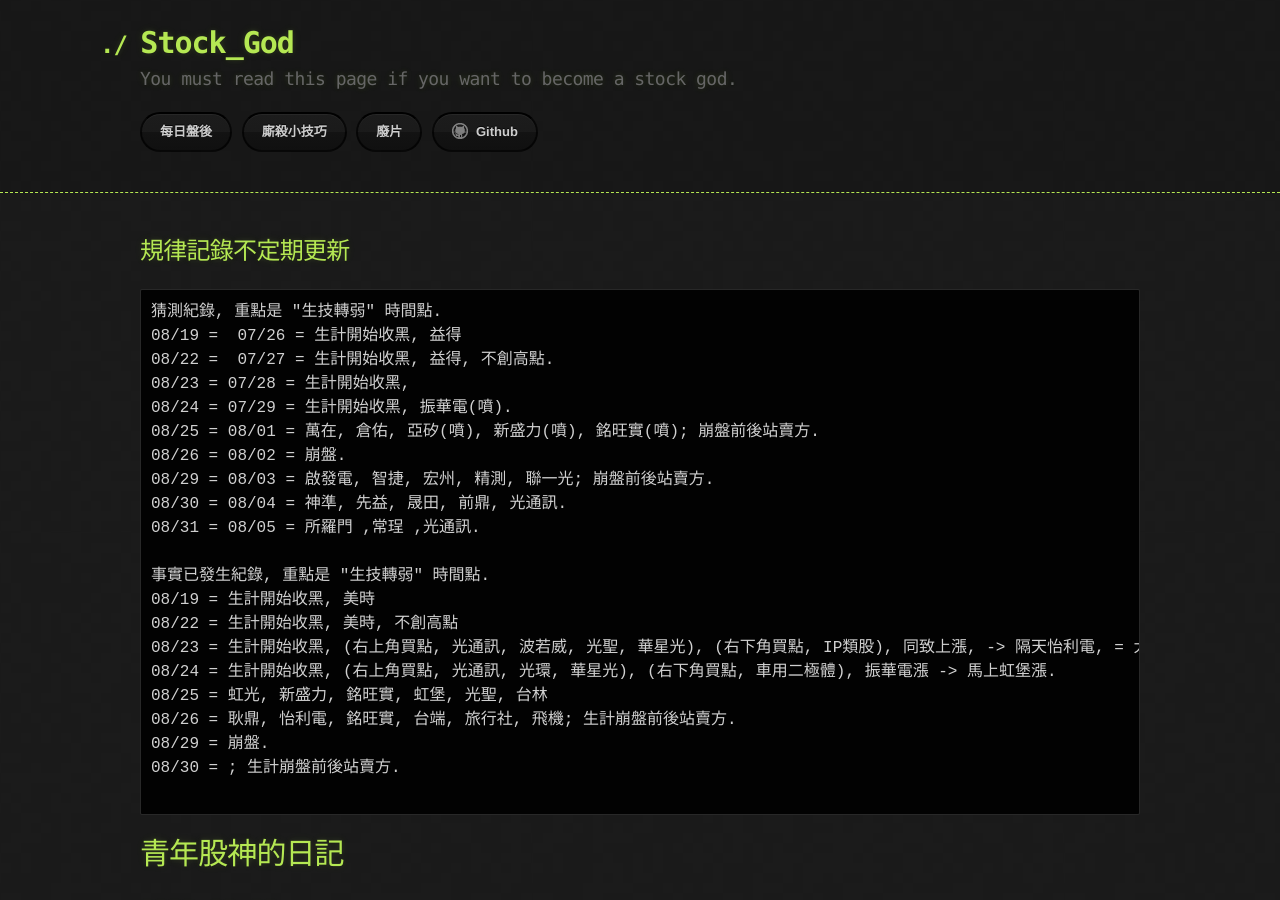
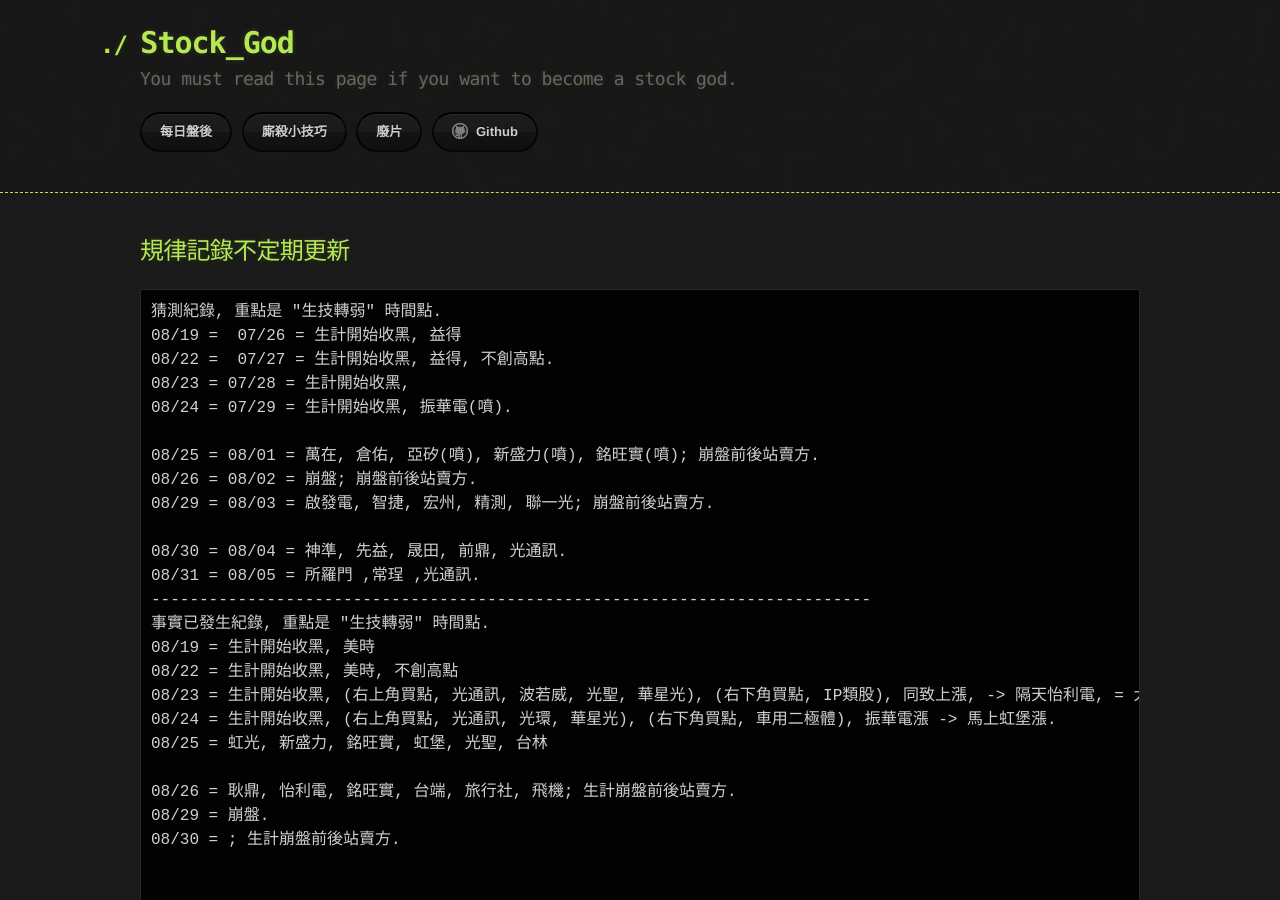
Before and after one commit to lepg5487/Stock_God, a Jekyll site: the page built from index.md, in a window 1280 px wide and 900 px high. Built offline with Jekyll 4.4.1, drawn with Linux system fonts in a browser that asks for light colours; our own code applies the rules of GitHub Pages for plain Markdown files.

Commit message:
Update index.md

````diff
--- a/index.md
+++ b/index.md
@@ -9,21 +9,25 @@ layout: testlayouts
 08/22 =  07/27 = 生計開始收黑, 益得, 不創高點.
 08/23 = 07/28 = 生計開始收黑,
 08/24 = 07/29 = 生計開始收黑, 振華電(噴).
+
 08/25 = 08/01 = 萬在, 倉佑, 亞矽(噴), 新盛力(噴), 銘旺實(噴); 崩盤前後站賣方.
-08/26 = 08/02 = 崩盤.
+08/26 = 08/02 = 崩盤; 崩盤前後站賣方.
 08/29 = 08/03 = 啟發電, 智捷, 宏州, 精測, 聯一光; 崩盤前後站賣方.
+
 08/30 = 08/04 = 神準, 先益, 晟田, 前鼎, 光通訊.
 08/31 = 08/05 = 所羅門 ,常珵 ,光通訊.
-
+---------------------------------------------------------------------------
 事實已發生紀錄, 重點是 "生技轉弱" 時間點.
 08/19 = 生計開始收黑, 美時
 08/22 = 生計開始收黑, 美時, 不創高點
 08/23 = 生計開始收黑, (右上角買點, 光通訊, 波若威, 光聖, 華星光), (右下角買點, IP類股), 同致上漲, -> 隔天怡利電, = 大眾控上漲
 08/24 = 生計開始收黑, (右上角買點, 光通訊, 光環, 華星光), (右下角買點, 車用二極體), 振華電漲 -> 馬上虹堡漲.
 08/25 = 虹光, 新盛力, 銘旺實, 虹堡, 光聖, 台林
+
 08/26 = 耿鼎, 怡利電, 銘旺實, 台端, 旅行社, 飛機; 生計崩盤前後站賣方.
 08/29 = 崩盤.
 08/30 = ; 生計崩盤前後站賣方.
+
 
 ```
 
````
